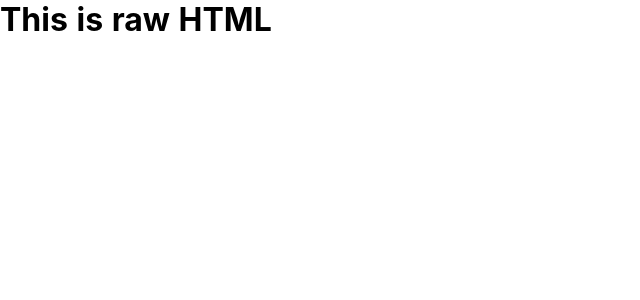
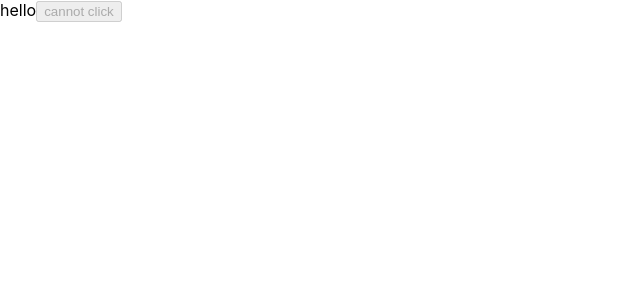
Before and after one commit to atbee/vue-nuxt-learning, a Nuxt app in the folder ep1/: page / in a window 1280 px wide. Shown: the top 300 px of the page, without its empty margins (0-640 px from the left). Built offline with nearby package versions, Linux system fonts and the light colour scheme.

Commit message:
Using v-bind :bee:

```diff
--- a/ep1/pages/index.vue
+++ b/ep1/pages/index.vue
@@ -1,6 +1,7 @@
 <template>
   <div>
-    <div v-html="rawHtml"></div>
+    <span :id="spanId">hello</span>
+    <button :disabled="buttonDisabled">cannot click</button>
   </div>
 </template>
 
@@ -8,8 +9,8 @@
 export default {
   data() {
     return {
-      msg: 'Hello World!',
-      rawHtml: '<h1>This is raw HTML</h1>'
+      spanId: 'hello',
+      buttonDisabled: true
     }
   }
 }
```
